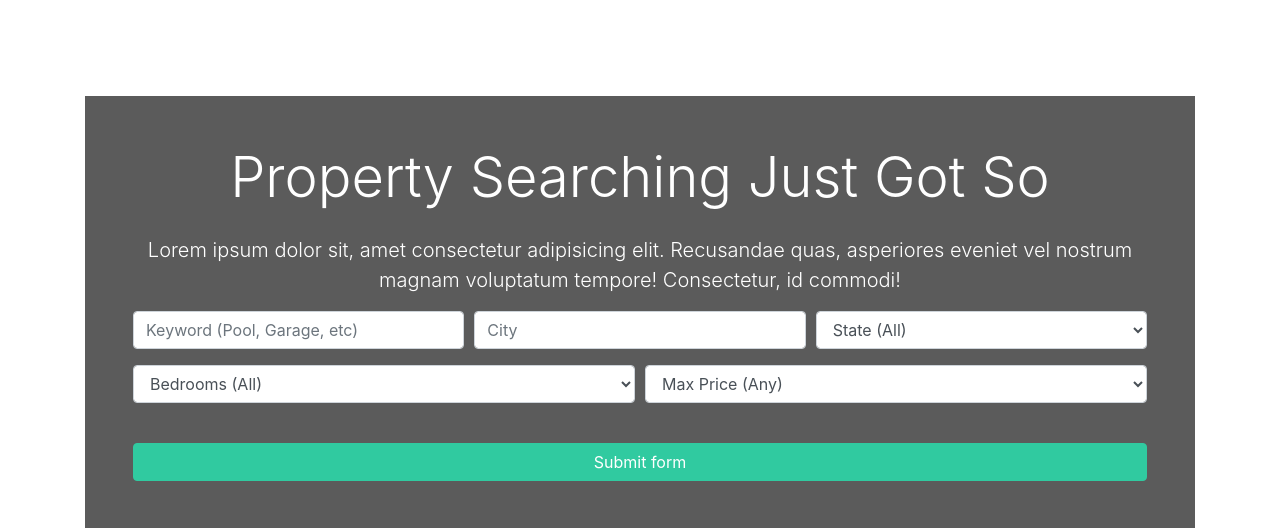
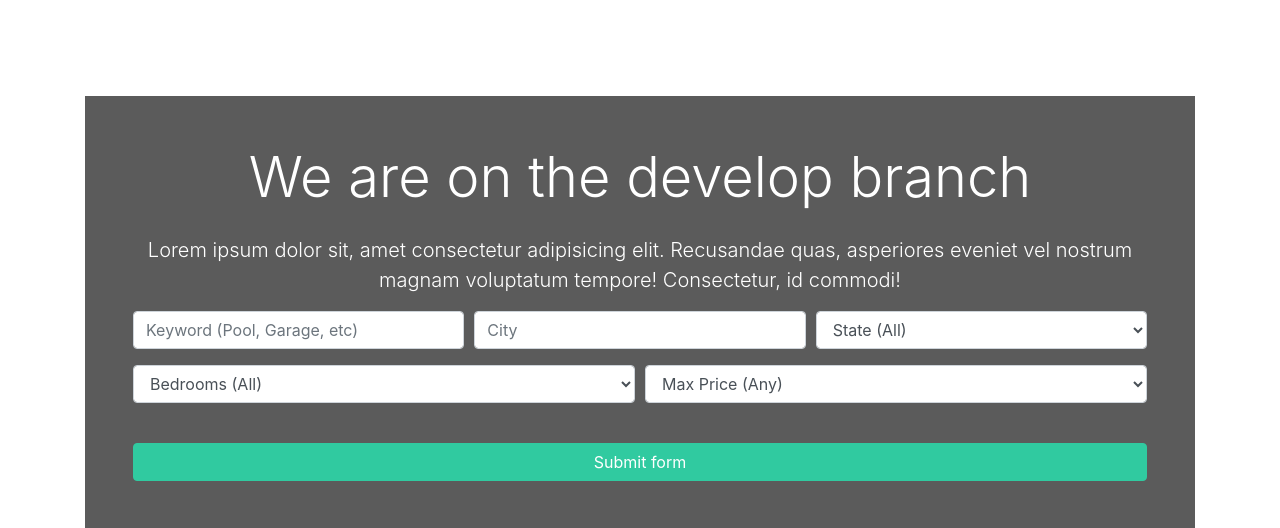
Before and after one commit to Youssef140/Advanced-EMarket-System, a Django app: page / in a window 1280 px wide. Shown: the part 162-690 px from the top of the page. Run offline with Django 3.2, Linux system fonts and the light colour scheme; some libraries are stand-ins or nearby versions.

Commit message:
test new branch

```diff
--- a/e_market/templates/pages/index.html
+++ b/e_market/templates/pages/index.html
@@ -8,7 +8,7 @@
       <div class="home-search p-5">
         <div class="overlay p-5">
           <h1 class="display-4 mb-4">
-            Property Searching Just Got So
+            We are on the develop branch
           </h1>
           <p class="lead">Lorem ipsum dolor sit, amet consectetur adipisicing elit. Recusandae quas, asperiores eveniet vel nostrum magnam
             voluptatum tempore! Consectetur, id commodi!</p>
```
